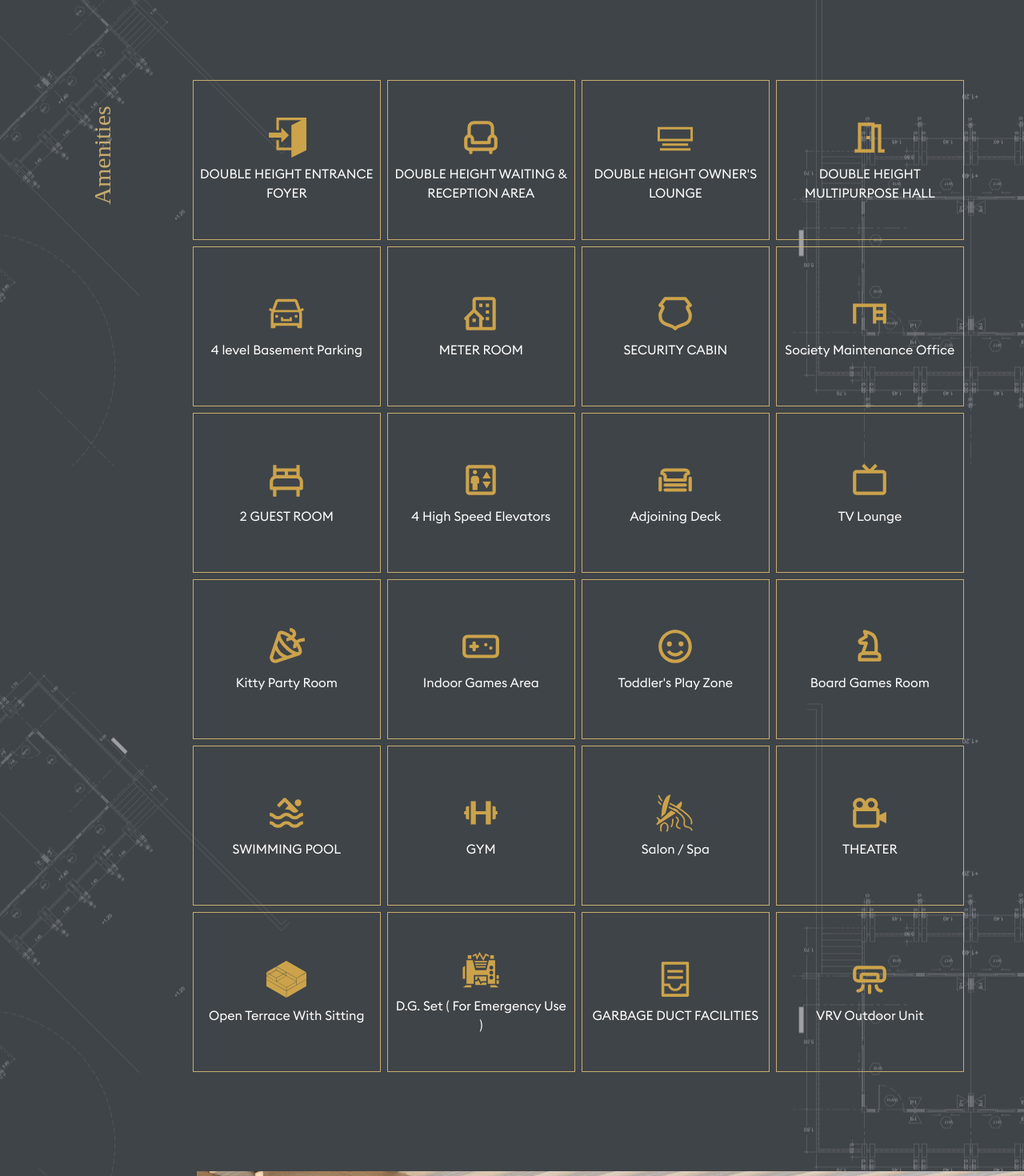
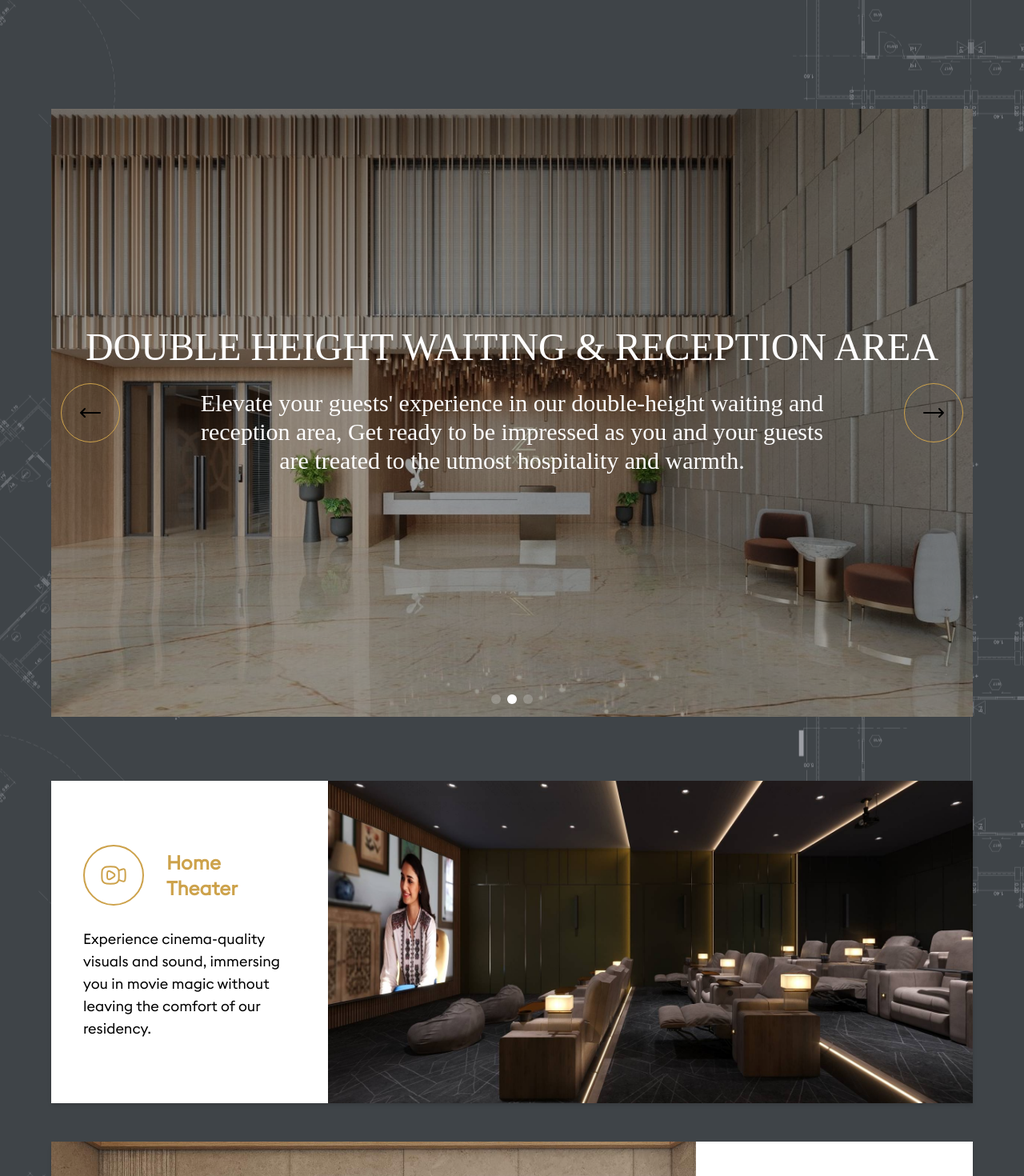
Before and after one commit to vishal-a-savaliya/zade-group, a React (Create React App) app: page /zluxuria in a window 1280 px wide. Shown: the part 4140-5610 px from the top of the page at 80% size. Built offline with nearby package versions, Linux system fonts and the light colour scheme; a web font is replaced by a local one.

Commit message:
added amenities in z luxuria

```diff
--- a/src/App.js
+++ b/src/App.js
@@ -5,7 +5,7 @@ import Home from "./views/Home";
 import Z2 from './views/Z2';
 import Zluxuria from './views/Zluxuria';
 import { useEffect } from 'react';
-import { useNavigate } from 'react-router';
+// import { useNavigate } from 'react-router';
 import About from './views/About';
 import PrivacyPolicy from './views/PrivacyPolicy';
 
@@ -15,11 +15,12 @@ function App() {
 
 
   const location = useLocation();
-  const navigate = useNavigate();
+  // const navigate = useNavigate();
 
   useEffect(() => {
     window.scrollTo(0, 0);
-  }, [navigate]);
+    // console.log(location.pathname);
+  }, [location.pathname]);
 
 
 
--- a/src/components/Contact.jsx
+++ b/src/components/Contact.jsx
@@ -95,7 +95,7 @@ function Contact({ page = "home", Subject }) {
             );
     }
 
-    console.log(Details[page]["contact"])
+    // console.log(Details[page]["contact"])
 
     return (
         <div id='contact' className='flex flex-col md:flex-row justify-center items-center bg-gray bg-cover bg-center md:bg-opacity-50 py-10 md:py-20'
--- a/src/data/ProjectDetails.js
+++ b/src/data/ProjectDetails.js
@@ -30,7 +30,7 @@ library.add(far, fas);
 
 export const Projects = [
     {
-        title: "Z2 The Corporate Space",
+        title: "Z2",
         id: "01",
         description: "The Z2, Corporate Space is our newest project in construction, offering a state-of-the-art space for businesses and corporations to thrive. This stunning 32-story building boasts a grand height of 12 feet per floor, providing space for businesses of all sizes",
         location: "Thaltej, Ahmedabad",
--- a/src/views/Home.js
+++ b/src/views/Home.js
@@ -1,5 +1,5 @@
 import { motion } from "framer-motion"
-import { useState, useCallback, useEffect } from 'react'
+import { useState, useEffect, useLayoutEffect } from 'react'
 // import transition from 'tailwindcss/plugin/transition';
 
 //Data
@@ -49,7 +49,7 @@ function Home() {
     // const [imageLoaded, setImageLoaded] = useState(false)
     // const [backgroundImage, setBackgroundImage] = useState(`url(${Projects[0].image})`);
 
-    const ProjectToggle = useCallback((Action) => {
+    const ProjectToggle = (Action) => {
 
         // setImageLoaded(false);
 
@@ -65,14 +65,22 @@ function Home() {
             // console.log(backgroundImage);
             // setImageLoaded(true)
         }
-    }, [ProjectId])
+    }
+
+
+    useLayoutEffect(() => {
+        console.log("set");
+        const interval = setInterval(() => {
+            setProjectId(prevProjectId => prevProjectId === Projects.length - 1 ? 0 : prevProjectId + 1);
+        }, 7000);
+        return () => { clearInterval(interval); console.log("removed") };
+    });
 
     useEffect(() => {
-        const interval = setInterval(() => {
-            ProjectToggle(1);
-        }, 7000);
-        return () => clearInterval(interval);
-    }, [ProjectToggle]);
+        setProjectId(1);
+        window.scrollTo(0, 0);
+        // console.log(location.pathname);
+    }, []);
 
     return (
 
@@ -239,6 +247,7 @@ function Home() {
                         <motion.h1
                             className="text-2xl mb-4 md:text-7xl md:pt-2 font-style font-semibold text-[#181D24] uppercase">Presenting</motion.h1>
                     </div>
+                    {/* <motion.h1 className="text-2xl mb-4 md:text-[10rem] md:pt-2 font-script text-[#181D24]">presenting</motion.h1> */}
 
                 </div>
 
@@ -248,11 +257,11 @@ function Home() {
                     {/* image  */}
 
                     <div className="md:w-[55%] relative h-[650px] md:h-[1100px] hover:cursor-pointer z-20">
+                        <Link to={Projects[ProjectId].link}>
 
-                        <Link to={Projects[ProjectId].link}>
                             <div className="w-full h-full">
                                 <motion.div
-                                    key={Projects[ProjectId].id}
+                                    // key={Projects[ProjectId].id}
                                     className={`w-full h-full rounded-sm opacity-0 bg-no-repeat bg-cover hover:cursor-pointer`}
                                     style={{
                                         backgroundImage: `url(${Projects[ProjectId].image})`,
@@ -267,13 +276,13 @@ function Home() {
                         <div className="absolute bottom-0 right-0 flex flex-col justify-end items-end">
                             <div className="px-5 md:px-12 py-10 flex flex-col justify-center items-center">
                                 <div>
-                                    <h1 className="text-4xl text-[#000] font-style">~ {Projects[ProjectId].id} ~</h1>
-                                    <h1 className="text-2xl text-[#000] font-style">{Projects[ProjectId].title}</h1>
+                                    <h1 className="text-2xl md:text-4xl text-[#000] font-style text-center">~ {Projects[ProjectId].id} ~</h1>
+                                    <h1 className="text-3xl md:text-5xl text-[#000] font-style text-center">{Projects[ProjectId].title}</h1>
                                 </div>
 
-                                <div className="flex justify-start md:hidden w-full mt-4 z-50">
+                                <div className="flex justify-center md:hidden w-full mt-4 z-50">
 
-                                    <div className="p-3 rounded-full border border-primaryHover hover:border-secondary transition duration-500 ease-in-out transform" onClick={(e) => { e.stopPropagation(); ProjectToggle(-1); }}>
+                                    <div className="p-3 rounded-full border border-primaryHover hover:border-secondary transition duration-500 ease-in-out transform" onClick={() => { ProjectToggle(-1); }}>
                                         <svg xmlns="http://www.w3.org/2000/svg" fill="none" viewBox="0 0 24 24" stroke-width="1.5" stroke="currentColor" className="w-6 h-6">
                                             <path stroke-linecap="round" stroke-linejoin="round" d="M6.75 15.75L3 12m0 0l3.75-3.75M3 12h18" />
                                         </svg>
@@ -424,19 +433,19 @@ function Home() {
             {/* specialties */}
 
 
-            <div className="relative h-screen">
+            <div className="relative h-[85vh]">
                 <div
                     className="absolute inset-0 bg-no-repeat bg-cover bg-fixed bg-center"
                     style={{ backgroundImage: `url(${home_bg_2})` }}
                 />
-                <div className="relative z-10 flex flex-col justify-center items-center h-screen">
+                <div className="relative z-10 flex flex-col justify-center items-center h-[85vh]">
 
                     <div className="md:w-[1000px] overflow-x-scroll no-scrollbar max-w-[85%] flex md:justify-evenly">
 
                         {/* <FeatureCard SVG={corporate_svg} Text={"Corporate Space"} /> */}
                         {/* <FeatureCard SVG={office_svg} Text={"Office Space"} /> */}
+                        {/* <FeatureCard SVG={showroom_svg} Text={"Showrooms"} /> */}
                         <FeatureCard SVG={office_svg} Text={"Corporate Space"} />
-                        {/* <FeatureCard SVG={showroom_svg} Text={"Showrooms"} /> */}
                         <FeatureCard SVG={residency_svg} Text={"Supersize Residency"} />
 
                     </div>
--- a/src/views/Zluxuria.js
+++ b/src/views/Zluxuria.js
@@ -1,6 +1,6 @@
-// import { useState, useEffect } from 'react'
+import { useState, useEffect, useCallback } from 'react'
 import { motion } from "framer-motion"
-import { FontAwesomeIcon } from '@fortawesome/react-fontawesome'
+// import { FontAwesomeIcon } from '@fortawesome/react-fontawesome'
 
 import img1 from '../image/zluxuria/Zluxuria1.jpeg'
 import img2 from '../image/zluxuria/2_lite.jpeg'
@@ -17,14 +17,14 @@ import img4 from '../image/zluxuria/Zluxuria6.jpeg';
 import img5 from '../image/zluxuria/Zluxuria5.jpeg';
 import img6 from '../image/zluxuria/Zluxuria4.jpeg';
 
-// import amenities_img1 from '../image/zluxuria/zluzuria_specification1.jpeg'
+import amenities_img1 from '../image/zluxuria/zluxuria_specification1.jpeg'
 // import amenities_img2 from '../image/zluxuria/zluzuria_specification2.jpeg'
 // import amenities_img3 from '../image/zluxuria/zluzuria_specification3.jpeg'
 // import amenities_img4 from '../image/zluxuria/zluzuria_specification4.jpeg'
 // import amenities_img5 from '../image/zluxuria/zluzuria_specification5.jpeg'
-// import amenities_img6 from '../image/zluxuria/zluzuria_specification6.jpeg'
-// import amenities_img7 from '../image/zluxuria/zluzuria_specification7.jpeg'
-import amenities_img8 from '../image/zluxuria/zluxuria_specification8.jpeg'
+import amenities_img6 from '../image/zluxuria/zluxuria_specification6.jpeg'
+import amenities_img7 from '../image/zluxuria/zluxuria_specification7.jpeg'
+// import amenities_img8 from '../image/zluxuria/zluxuria_specification8.jpeg'
 
 
 import Footer from '../components/Footer'
@@ -33,17 +33,17 @@ import Contact from '../components/Contact'
 import ImageSlider from "../components/ImageSlider"
 
 
-import { Projects, Amenities } from '../data/ProjectDetails'
-// import { Projects, AmenitiesDetails } from '../data/ProjectDetails'
+// import { Projects, Amenities } from '../data/ProjectDetails'
+import { Projects, AmenitiesDetails } from '../data/ProjectDetails'
 
 function Zluxuria() {
 
 
     const ZL = Projects[1];
     const images = [img6, img3, img4, img5];
-    // const specification_images = [{ image: amenities_img7, title: "DOUBLE HEIGHT ENTRANCE FOYER", description: "Make a striking first impression with our double-height entrance foyer, welcoming you and your guests to a space designed to leave a lasting memory." },
-    // { image: amenities_img6, title: "DOUBLE HEIGHT WAITING & RECEPTION AREA", description: "Elevate your guests' experience in our double-height waiting and reception area, Get ready to be impressed as you and your guests are treated to the utmost hospitality and warmth." },
-    // { image: amenities_img1, title: "DOUBLE HEIGHT OWNER'S LOUNGE", description: "Turn every special occasion into a grand memory with a venue that is perfect for all your gatherings and celebrations." }];
+    const specification_images = [{ image: amenities_img7, title: "DOUBLE HEIGHT ENTRANCE FOYER", description: "Make a striking first impression with our double-height entrance foyer, welcoming you and your guests to a space designed to leave a lasting memory." },
+    { image: amenities_img6, title: "DOUBLE HEIGHT WAITING & RECEPTION AREA", description: "Elevate your guests' experience in our double-height waiting and reception area, Get ready to be impressed as you and your guests are treated to the utmost hospitality and warmth." },
+    { image: amenities_img1, title: "DOUBLE HEIGHT OWNER'S LOUNGE", description: "Turn every special occasion into a grand memory with a venue that is perfect for all your gatherings and celebrations." }];
 
     // const [currentImageIndex, setCurrentImageIndex] = useState(0);
 
@@ -56,6 +56,44 @@ function Zluxuria() {
     //     // Clear the interval when the component unmounts
     //     return () => clearInterval(interval);
     // }, [specification_images.length]);
+
+
+
+
+    const [current, setCurrent] = useState(0);
+
+
+    const prevSlide = () => {
+        setCurrent(current === 0 ? specification_images.length - 1 : current - 1);
+    };
+
+    const nextSlide = useCallback(() => {
+        setCurrent(current === specification_images.length - 1 ? 0 : current + 1);
+    }, [current, specification_images.length]);
+
+    const handleTouchStart = (e) => {
+        setTouchStartX(e.touches[0].clientX);
+    };
+
+    const handleTouchEnd = (e) => {
+        const touchEndX = e.changedTouches[0].clientX;
+        const touchDistance = touchEndX - touchStartX;
+
+        if (touchDistance > 50) {
+            prevSlide();
+        } else if (touchDistance < -50) {
+            nextSlide();
+        }
+    };
+
+    const [touchStartX, setTouchStartX] = useState(0);
+
+    useEffect(() => {
+        const interval = setInterval(() => {
+            nextSlide();
+        }, 5000);
+        return () => clearInterval(interval);
+    }, [nextSlide]);
 
 
     return (
@@ -264,7 +302,7 @@ function Zluxuria() {
             </div>
 
 
-            <div className='relative bg-center bg-black'
+            {/* <div className='relative bg-center bg-black'
                 style={{
                     backgroundImage: `url(${amenities_section_bg})`,
                 }}
@@ -323,10 +361,10 @@ function Zluxuria() {
 
                 </div>
 
-            </div>
+            </div> */}
 
 
-            {/* <div className='relative bg-center bg-black'
+            <div className='relative bg-center bg-black'
                 style={{
                     backgroundImage: `url(${amenities_section_bg})`,
                 }}
@@ -335,7 +373,7 @@ function Zluxuria() {
 
                 <div className="flex flex-col md:px-16 py-32">
 
-                    <div className="flex">
+                    {/* <div className="flex">
 
                         <div className="relative w-full h-[900px] overflow-hidden">
                             {specification_images.map((obj, index) => (
@@ -346,24 +384,62 @@ function Zluxuria() {
                                 >
                                     <img src={obj.image} alt={`z luxuria amenities ${index + 1}`} className="w-full h-full object-cover" />
                                     <div className="absolute top-0 left-0 w-full h-full bg-[#000] opacity-60"></div>
-                                    <div className="absolute top-0 left-0 w-full h-full flex flex-col items-center justify-center text-primary z-10">
+                                    <div className="absolute top-0 left-0 w-full h-full flex flex-col items-center justify-center text-white z-10">
                                         <p className="text-5xl font-style text-center">{obj.title}</p>
-                                        <p className="text-3xl text-center py-7 px-16 text-primaryHover font-style w-[80%]">{obj.description}</p>
+                                        <p className="text-3xl text-center py-7 px-16 text-white font-[300] font-style w-[80%]">{obj.description}</p>
                                     </div>
                                 </div>
                             ))}
                         </div>
 
+                    </div> */}
+
+                    <div className="relative my-8">
+                        <div className='w-full bg-cover bg-center h-[95vh] bg-gray'
+                            style={{
+                                backgroundImage: `url(${specification_images[current].image})`,
+                            }}></div>
+
+                        <div className="hidden md:block absolute md:top-1/2 transform -translate-y-1/2 left-0 md:z-30">
+                            <button className="ml-3 p-5 rounded-full border border-primary hover:border-white transition duration-500 ease-in-out absolute top-1/2 left-0 transform -translate-y-1/2 focus:outline-none" onClick={prevSlide}>
+                                <svg xmlns="http://www.w3.org/2000/svg" fill="none" viewBox="0 0 24 24" stroke-width="1.5" stroke="currentColor" className="w-8 h-8">
+                                    <path stroke-linecap="round" stroke-linejoin="round" d="M6.75 15.75L3 12m0 0l3.75-3.75M3 12h18" />
+                                </svg>
+                            </button>
+                        </div>
+
+                        <div className="absolute top-0 left-0 w-full h-full bg-[#000] opacity-40"></div>
+                        <div className="absolute top-0 left-0 w-full h-full flex flex-col items-center justify-center text-white z-50 md:z-10" onTouchStart={handleTouchStart}
+                            onTouchEnd={handleTouchEnd}>
+                            <p className="text-3xl px-1 md:px-0 md:text-5xl font-style text-center">{specification_images[current].title}</p>
+                            <p className="text-xl md:text-3xl text-center py-7 px-2 md:px-16 text-white font-[300] font-style md:w-[80%]">{specification_images[current].description}</p>
+                        </div>
+
+                        <div className="hidden md:block absolute md:top-1/2 transform -translate-y-1/2 right-0 z-30">
+                            <button className="mr-3 p-5 rounded-full border border-primary hover:border-white transition duration-500 ease-in-out absolute top-1/2 right-0 transform -translate-y-1/2 focus:outline-none" onClick={nextSlide}>
+                                <svg xmlns="http://www.w3.org/2000/svg" fill="none" viewBox="0 0 24 24" stroke-width="1.5" stroke="currentColor" className="w-8 h-8">
+                                    <path stroke-linecap="round" stroke-linejoin="round" d="M17.25 8.25L21 12m0 0l-3.75 3.75M21 12H3" />
+                                </svg>
+                            </button>
+                        </div>
+
+                        <div className="absolute bottom-4 left-1/2 transform -translate-x-1/2 flex space-x-2 md:z-30">
+                            {specification_images.map((_, index) => (
+                                <button key={index} className={`h-3 w-3 rounded-full ${index === current ? 'bg-white' : 'bg-[#FFFFFF33]'}`} onClick={() => setCurrent(index)}></button>
+                            ))}
+                        </div>
                     </div>
+
+
 
                     {
                         AmenitiesDetails && AmenitiesDetails["zluxuria"].map((item, index) => {
                             if (index % 2 === 0) {
                                 return (
-                                    <div className="flex my-12 shadow-md">
+                                    <div className="mx-4 md:mx-0 flex flex-col-reverse md:flex-row my-12 shadow-md bg-transparent">
 
-                                        <div className="w-[30%] bg-white">
-                                            <div className='h-full px-10 flex justify-center flex-col'>
+                                        <div className="md:w-[30%] bg-white rounded-b-md md:rounded-b-none">
+                                            <div className='h-full px-5 md:px-10 py-7 md:py-0 flex justify-center flex-col'>
                                                 <motion.div
                                                     whileInView={{ opacity: 1, x: 0 }}
                                                     transition={{
@@ -389,9 +465,9 @@ function Zluxuria() {
                                         </div>
 
 
-                                        <div className="w-[70%] bg-gray h-full z-30">
+                                        <div className="md:w-[70%] bg-gray h-full z-30 rounded-t-md md:rounded-t-none">
 
-                                            <img src={item.image} alt={`z luxuria ${item.name}`} className="object-cover" />
+                                            <img src={item.image} alt={`z luxuria ${item.name}`} className="object-cover rounded-t-md md:rounded-t-none" />
 
                                         </div>
 
@@ -399,16 +475,16 @@ function Zluxuria() {
                                 )
                             } else {
                                 return (
-                                    <div className="flex shadow-md">
+                                    <div className="mx-4 md:mx-0 flex flex-col md:flex-row shadow-md bg-transparent">
 
-                                        <div className="w-[70%] bg-gray h-full z-30">
+                                        <div className="md:w-[70%] bg-gray h-full z-30 rounded-t-md md:rounded-t-none">
 
-                                            <img src={item.image} alt={`z luxuria ${item.name}`} className="object-cover" />
+                                            <img src={item.image} alt={`z luxuria ${item.name}`} className="object-cover rounded-t-md md:rounded-t-none" />
 
                                         </div>
 
-                                        <div className="w-[30%] bg-white">
-                                            <div className='h-full px-10 flex justify-center flex-col'>
+                                        <div className="md:w-[30%] bg-white rounded-b-md md:rounded-b-none">
+                                            <div className='h-full px-5 md:px-10 py-7 md:py-0 flex justify-center  flex-col'>
                                                 <motion.div
                                                     whileInView={{ opacity: 1, x: 0 }}
                                                     transition={{
@@ -440,9 +516,11 @@ function Zluxuria() {
                         })
                     }
 
+
+
                 </div>
 
-            </div> */}
+            </div>
 
 
             {/* CTA */}
```
